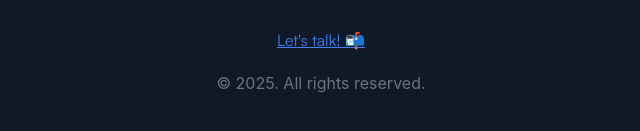
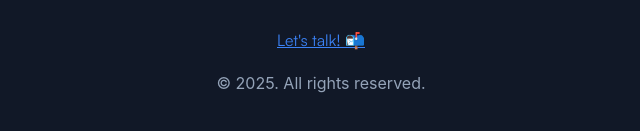
Before and after one commit to wazeerc/wazeerc.github.io, an Astro site: page / in a window 1280 px wide. Shown: the part 1415-1546 px from the top of the page, 319-959 px from the left. Built offline with nearby package versions, Linux system fonts and the light colour scheme; Astro itself is replaced by a stand-in of ours.

Commit message:
fix(a11y): update footer copyright text color for better visibility

```diff
--- a/src/components/Footer.astro
+++ b/src/components/Footer.astro
@@ -74,6 +74,6 @@ const currentColor = "var(--text-tertiary)";
   .copyright {
     font-size: 1em;
     font-family: "Inter", sans-serif;
-    color: var(--gray);
+    color: var(--text-tertiary);
   }
 </style>
```
